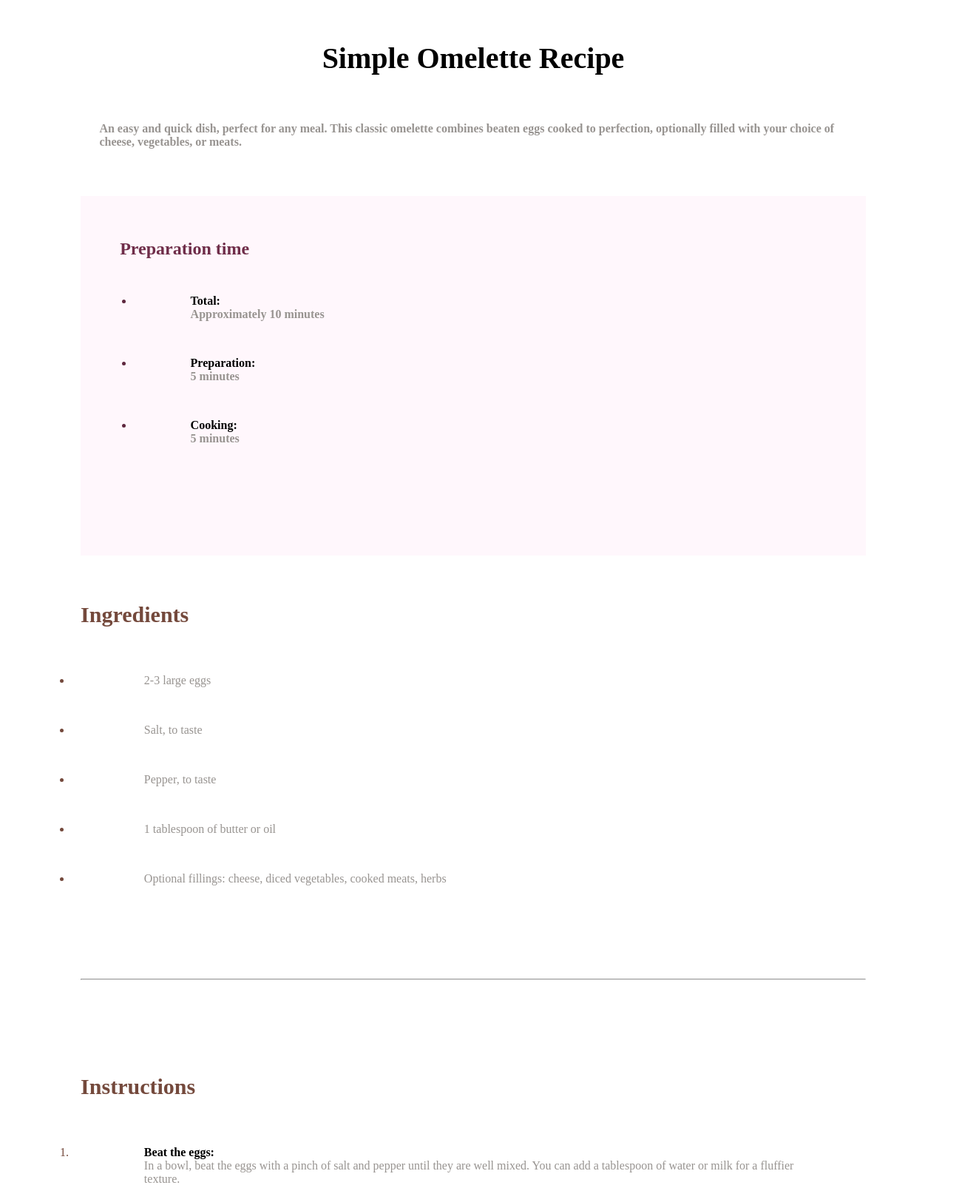
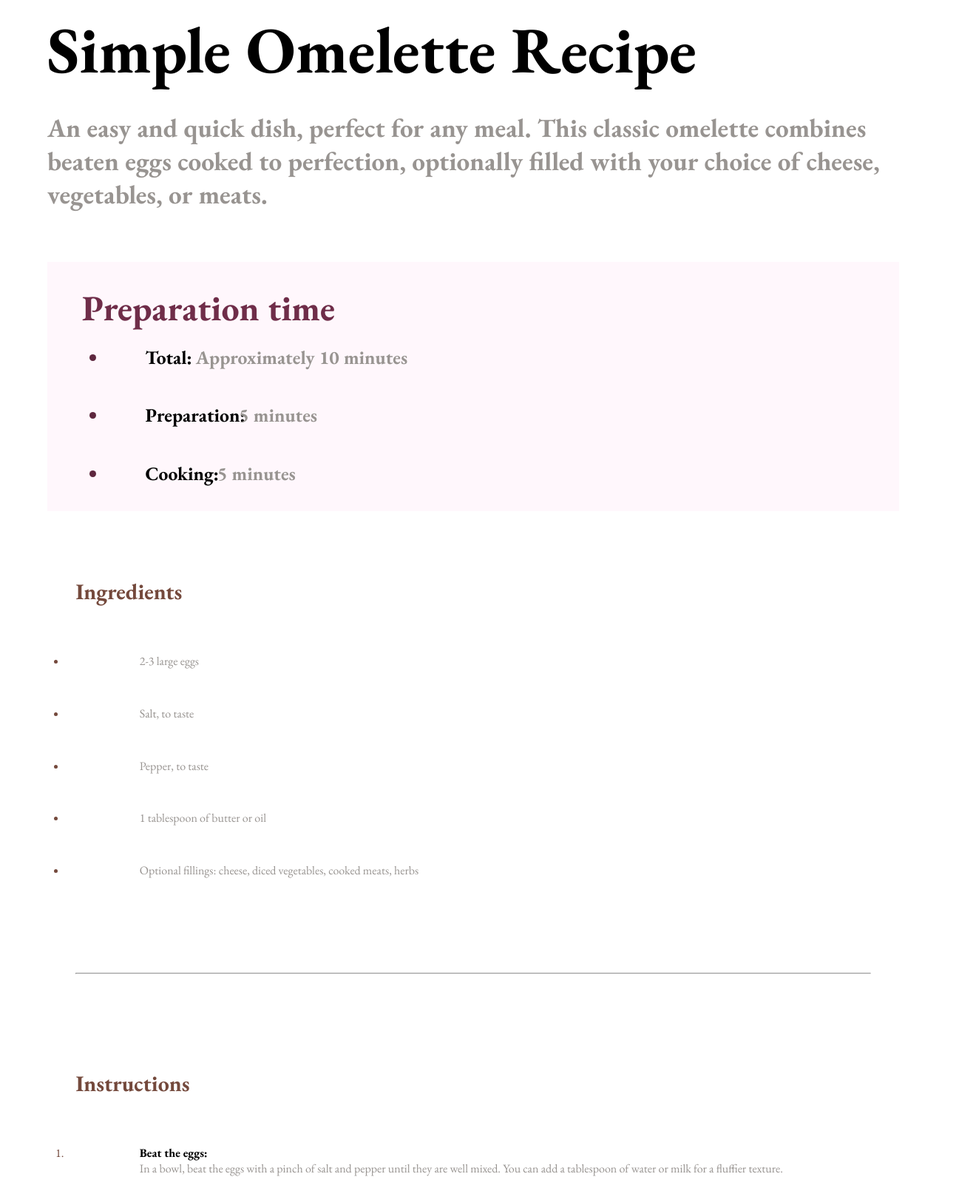
Before and after one commit to Carlos-J-Guevara/Practica-recipe-page-main, a plain HTML site: page index.html in a window 1280 px wide. Shown: the part 620-2226 px from the top of the page at 74% size, 1320 px wide, since content can reach past the window. Drawn offline with nearby package versions, Linux system fonts and the light colour scheme.

Commit message:
header + preparation

```diff
--- a/index.html
+++ b/index.html
@@ -31,9 +31,9 @@
 <section class="preparation">
   <h1>Preparation time</h1>
   <ul>
-    <li id="total"><span>Total:</span><div class="comonPreparation">Approximately 10 minutes</div></li>
-    <li id="preparation"><span>Preparation:</span><div class="comonPreparation">5 minutes</div></li>
-    <li id="cooking"><span>Cooking:</span><div class="comonPreparation">5 minutes</div></li>
+    <li id="total"><span>Total:</span><div class="comonPreparation" id="totalContenido">Approximately 10 minutes</div></li>
+    <li id="preparation"><span>Preparation:</span><div class="comonPreparation" id="preparationContenido">5 minutes</div></li>
+    <li id="cooking"><span>Cooking:</span><div class="comonPreparation" id="cookingContenido">5 minutes</div></li>
   </ul>
 </section>
 
--- a/style.css
+++ b/style.css
@@ -14,7 +14,7 @@ body{
 }
 
 header img{
-    width: 100%;
+    max-width: 100%;
     height: auto;
     object-fit: cover;
 }
@@ -180,3 +180,220 @@ li .datosNutrition{
 footer{
   font-family: inherit;
 }
+
+/* Computer */
+
+@media only screen and (min-width: 376px){
+  body{
+      margin: 0;
+      padding: 0;
+      box-sizing: border-box;
+      background-color:hsl(0, 0%, 100%);
+      font-family:'EB Garamond', serif;
+  }
+
+  header{
+    display: flex;
+    justify-content: center;
+  }
+
+  header img{
+      max-width: 90vw;
+      height: auto;
+      object-fit: cover;
+      border-radius: calc(2% + 5vw);
+      margin: 5% 5% 3% 5%;
+      padding: 0 5%;
+  }
+  }
+
+  .firstPresentation{
+    max-width: 100%;
+  }
+
+  .firstPresentation h1{
+    display: flex;
+    justify-content: flex-start;
+    max-width: 100vw;
+    margin: 0;
+    padding: 0;
+    font-size: 550%;
+    margin: 0 5%;
+  }
+
+  .firstPresentation p{
+      display: flex;
+      justify-content: flex-start;
+      font-weight: bold;
+      color: rgb(152, 148, 145);
+      margin: 0;
+      padding: 2% 0;
+      margin: 0 5%;
+      font-size: 220%;
+  }
+
+  /* preparation */
+  .preparation{
+    display: flexbox;
+    justify-content: flex-start;
+    background-color: rgb(255, 247, 252);
+    padding: 0;
+    margin: 7% 5%;
+  }
+
+  .preparation h1{
+    transform: translate(-1%, 50%);
+    color: #6F2D49;
+    font-weight: bold;
+    font-size: 300%;
+    display: flex;
+    justify-content: flex-start;
+  }
+
+  .preparation ul{
+    color: rgb(94, 39, 62);
+    font-weight: bold;
+    margin-left: 7%;
+    padding:0%;
+    font-size: 160%;
+
+  }
+
+  .preparation li {
+    display: relative;
+    margin:0;
+    padding: 1% 1% 0% 5% ;
+  }
+
+  .preparation span{
+    color: black;
+    font-weight: bold;
+  }
+
+  li .comonPreparation{
+    color: rgb(152, 148, 145);
+    position: relative;
+  }
+
+  #totalContenido{
+    transform: translate(7%,-100%);
+  }
+
+  #preparationContenido{
+    transform: translate(13%,-100%);
+  }
+
+  #cookingContenido{
+    transform: translate(10%,-100%);
+  }
+
+
+  /* ingredients. */
+  .ingredients{
+    color: #74493C;
+  }
+
+  .ingredients h1{
+    font-size: 30px;
+    padding-left: 8%;
+    margin-top: 5%;
+    margin-bottom: 5%;
+  }
+
+  .ingredients span{
+    color: #989491;
+  }
+
+  .ingredients li{
+    color: #74493C;
+    padding-left: 8%;
+    margin: 4%;
+    max-width: 75%;
+  }
+
+  .ingredients hr{
+    position: relative;
+    border-bottom: 1px solid #EBEBEB;
+    margin: 10% 8%;
+  }
+
+  /* Instructions */
+  .Instructions{
+    color: #74493C;
+  }
+
+  .Instructions h1{
+    font-size: 30px;
+    padding-left: 8%;
+    margin-top: 5%;
+    margin-bottom: 5%;
+  }
+
+  .Instructions li{
+    padding-left: 8%;
+    margin: 4%;
+    max-width: 75%;
+  }
+
+  .resaltadoInstrucions{
+    font-weight: bold;
+    color: black;
+  }
+
+  li .comunInstrucions {
+    color: rgb(152, 148, 145);
+  }
+
+  .Instructions hr{
+    position: relative;
+    border-bottom: 1px solid #EBEBEB;
+    margin: 10% 8%;
+  }
+
+  /* nutrition */
+  .nutrition h1{
+    color:#74493C;
+    font-size: 30px;
+    padding-left: 8%;
+    margin-top: 5%;
+    margin-bottom: 5%;
+  }
+
+  .nutrition p{
+    padding-left: 8%;
+    margin-top: 5%;
+    margin-bottom: 5%;
+    color:rgb(152, 148, 145);
+  }
+
+  .nutrition li{
+    list-style: none;
+    padding-left: 8%;
+    margin-top: 5%;
+    margin-bottom: 5%;
+  }
+
+  .primeroNutrition{
+    position: relative;
+    color: rgb(152, 148, 145);
+    margin-top: 50%;
+  }
+
+  li .datosNutrition{
+    position: relative;
+    color:#74493C;
+    padding-left: 40%;
+    bottom: 20px;
+
+  }
+
+  .nutrition hr{
+    position: relative;
+    margin-right: 12%;
+    color:#EBEBEB ;
+    bottom: 22px;
+  }
+
+  footer{
+    font-family: inherit;
+  }
```
